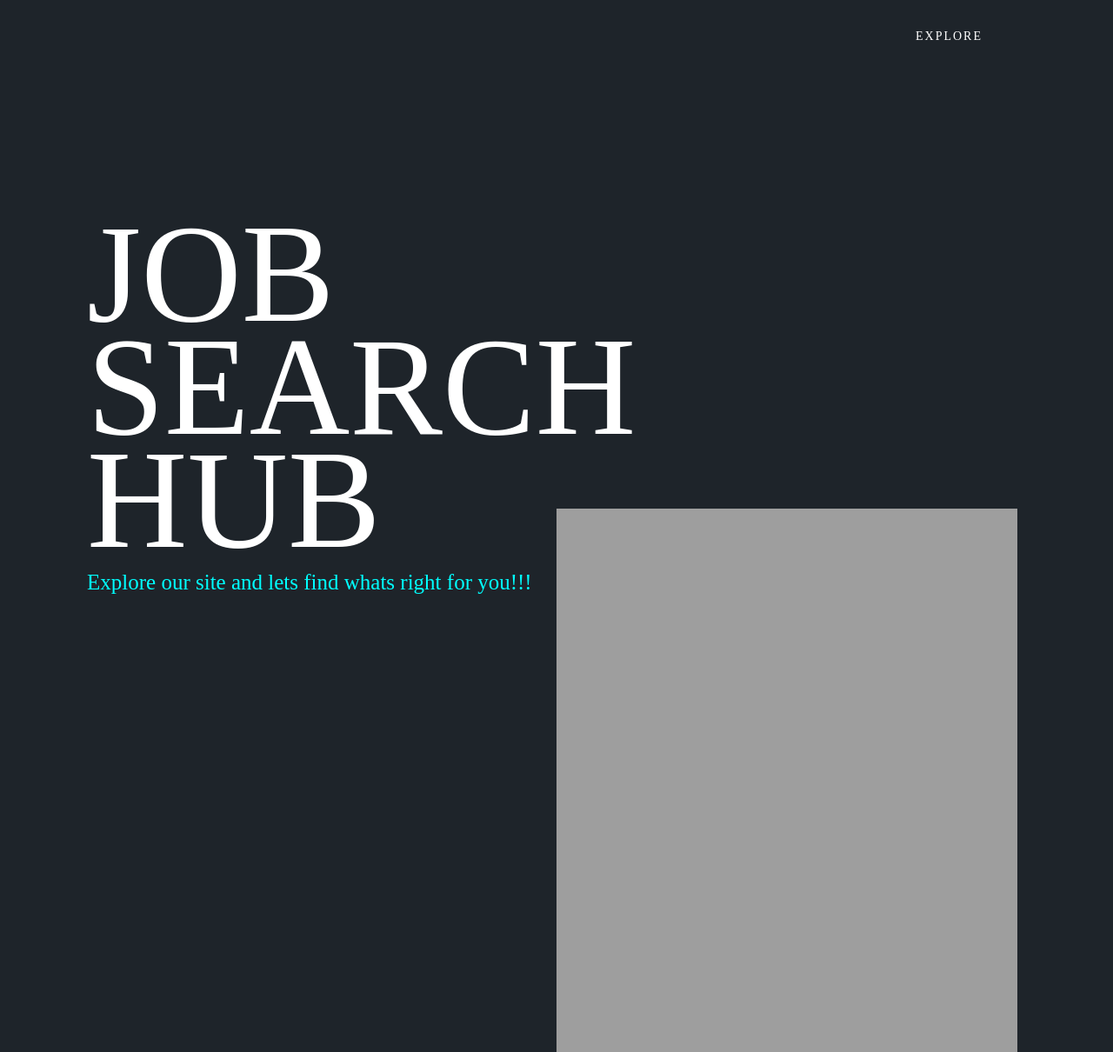
After one commit to samorobo/Job_search_hub, a PHP site: page /boon.html in a window 1280 px wide. The commit adds this page. Shown: the whole page at 87% size. Run offline with PHP 8.4, Linux system fonts and the light colour scheme.

Commit message:
My overall commit

```diff
--- /dev/null
+++ b/boon.css
@@ -0,0 +1,230 @@
+body {
+    margin: 0px;
+    background-color: #1E242A;
+}
+
+#main {
+    width: 100%;
+    height: 100%;
+    position: absolute;
+    overflow: hidden;
+
+}
+
+#box1 {
+    width: 530px;
+    height: 625px;
+      background-image: url(https://res.cloudinary.com/davims6ce/image/upload/v1597557707/1_pblr2h.png);
+     /* background-image: url('https://media.istockphoto.com/id/1200939477/photo/headshot-of-handsome-black-guy-using-laptop.jpg?s=612x612&w=0&k=20&c=h4DgqTFxDhPdTCXY_FMpCWJGm0tJU6f8tuyX4gszTEg=');  */
+    position: absolute;
+    bottom: -100%;
+    left: 30%;
+    animation: anim 2s forwards, anim2 3s forwards 3s;
+}
+
+#box1:after {
+    content: '';
+    position: absolute;
+    width: 530px;
+    height: 625px;
+     /* background: url('https://media.istockphoto.com/id/1352063475/photo/concentrated-young-business-woman-working-with-computer-in-the-office.jpg?b=1&s=170667a&w=0&k=20&c=6aj8QDY6rb2XC6JsDSxhK3l3uJZGi9GOHMOTuuUqiEk=');   */
+      background-image: url(https://res.cloudinary.com/davims6ce/image/upload/v1597557706/2_meanqt.png);
+    left: 0px;
+    z-index: -1;
+
+}
+
+@keyframes anim {
+    from {
+        bottom: -100%;
+    }
+
+    to {
+        bottom: 0%;
+    }
+}
+
+@keyframes anim2 {
+    from {
+        left: 30%;
+        width: 530px;
+    }
+
+    to {
+        width: 0px;
+        left: 50%;
+    }
+
+}
+
+#box2 {
+    width: auto;
+    height: auto;
+    font-family: 'Bahnschrift Condensed';
+    color: white;
+    font-size: 10em;
+    font-weight: 500;
+    line-height: 130px;
+    position: absolute;
+    top: 250px;
+    left: 100px;
+    overflow: hidden;
+}
+
+#text {
+    position: relative;
+    ileft: -100%;
+    animation: anim3 2s forwards 3s;
+    height: 800px;
+    width: 900px;
+
+}
+
+#text p {
+    font-size: 25px;
+    padding-top: -100px;
+    color: aqua;
+    position: relative;
+    display: flex;
+    flex-wrap: wrap;
+    bottom: 60px;
+    font-family:'Courier' monospace;
+
+}
+
+@keyframes anim3 {
+    from {
+        left: -100%;
+    }
+
+    to {
+        left: 0%;
+    }
+}
+
+#box3 {
+    overflow: hidden;
+}
+
+#container {
+    width: 100%;
+    position: absolute;
+    top: -100%;
+    animation: anim4 2s forwards 2.5s;
+}
+
+#logo {
+    float: left;
+    margin-left: 100px;
+    margin-top: 20px;
+}
+
+#logo img {
+    width: 50px;
+}
+
+#menu {
+    font-family: 'Benschrift Condensed';
+    font-size: 14px;
+    color: white;
+    letter-spacing: 2px;
+    margin-right: 150px;
+    margin-top: 20px;
+    float: right;
+}
+
+#menu ul {
+    list-style: none;
+
+}
+
+#menu li {
+    display: inline-block;
+    margin-left: 100px;
+}
+
+#menu li:hover {
+    border: 1px solid aquamarine;
+    transition: hidden;
+    overflow: hidden;
+    background: aqua;
+    border-radius: 8px;
+
+}
+
+
+
+@keyframes anim4 {
+    from {
+        top: -100%;
+    }
+
+    to {
+        top: 0%;
+
+    }
+}
+
+
+#main #text {
+    display: flex;
+    flex-direction: column;
+    margin-bottom: 100px;
+}
+
+#main .search {
+    background-color: r;
+    display: flex;
+    bottom: 100px;
+    float: right;
+
+}
+
+#main .search input {
+    height: 40px;
+    margin: 2px;
+    cursor: pointer;
+    text-align: center;
+    font-size: 17px;
+    font-weight: bold;
+    font-family:'Franklin Gothic Medium', 'Arial Narrow', Arial, sans-serif;
+    border: none;
+    border-radius: 10px;
+    /* background: linear-gradient (to bottom right,  yellow, white); */
+    /* background: rgb(246, 166, 246); */
+    background: rgb(235, 148, 235);
+    border: 2px solid purple;
+    text-indent: 10px;
+    box-shadow: 10px 10px 5px rgb(25, 141, 111, 0.6);
+    opacity: 0.8;
+}
+
+.btn4 {
+    background: aqua;
+    height: 45px;
+    width: 130px;
+    margin: 2px;
+    cursor: pointer;
+    text-align: center;
+    font-size: 17px;
+    font-weight: bold;
+    font-family:'Franklin Gothic Medium', 'Arial Narrow', Arial, sans-serif;
+    border: none;
+    border-radius: 10px;
+    opacity: 0.5;
+}
+
+#main .search input:hover {
+    opacity: 0.5;
+}
+
+.btn4:hover {
+    background: aquamarine;
+    opacity: 0.5;
+}
+
+#box3 ul li a {
+    color: white;
+    list-style-type: none;
+    text-decoration: none;
+}
--- /dev/null
+++ b/boon.html
@@ -0,0 +1,79 @@
+<!DOCTYPE html>
+<html lang="en">
+<head>
+    <meta charset="UTF-8">
+    <meta http-equiv="X-UA-Compatible" content="IE=edge">
+    <meta name="viewport" content="width=device-width, initial-scale=1.0">
+    <link rel="stylesheet" href="boon.css">
+    <title>JOB SEARCH HUB HOME PAGE</title>
+</head>
+<body>
+    <div id="main">
+        <div id="box1"></div>
+        <div id="box2">
+            <div id="text">
+                JOB<br>SEARCH HUB
+                <p>Explore our site and lets find whats right for you!!!</p>
+
+                <!-- <div class="search">
+                    <input type="Keyword" class="btn1" placeholder="keyword" id="search" name="p">
+                    <input type="where" class="btn2" placeholder="Where">
+                    <input type="categories" class="btn3" placeholder="Categories">
+                    <input type="pnnumber", class="btn2" placeholder="Page" id="page" name="pn">
+                    <button type="submit" class="btn4" id="getUser">Search</button>
+                </div> -->
+
+                <!-- <script src="https://code.jquery.com/jquery-3.2.1.min.js"></script>
+
+                <script>
+                    document.getElementById('getUser').addEventListener('click', getUser);
+                   //document.getElementById('getUser').emitter.setMaxListeners('click', getUser);
+
+                   let q = document.getElementById('search').value
+                   let pn = document.getElementById('page').value
+                   function getUser(){
+                      //console.log(document.getElementById('search').value )
+                       //console.log(document.getElementById('page').value)
+
+                       fetch('http://localhost:5500/search?' + new URLSearchParams({
+                                q: document.getElementById('search').value,
+                                pn: document.getElementById('page').value,
+                       }))
+
+                       .then((res) => res.json())
+                       .then((data) => {
+
+                           let output = '<h2>Users</h2>';
+                           console.log(data)
+                           data.forEach(function(user){
+                               output += `
+                               <ul>
+                                   <li>Title: ${user.title}</li>
+                                   <li>Level: ${user.level}</li>
+                                   <li>URL: ${user.url}</li>
+                                   <li>Location: ${user.location}</li>
+
+                               </ul>
+                               `;
+                           });
+                       document.getElementById('output').innerHTML = output;
+                       })
+                   }
+               </script> -->
+            </div>
+        </div>
+        <div id="box3">
+            <div id="container">
+                <div id="logo">
+                    <img src="" alt="">
+                </div>
+                <div id="menu">
+                    <ul>
+                        <li><a href="./test.html">EXPLORE</a></li>
+                    </ul>
+                </div>
+            </div>
+        </div>
+    </div>
+</body>
+</html>
```
Also changed, not shown: index.html (renamed from jobber.html, +9 -3 lines), jobber.css (+110 -7 lines), test.html (+13 -1 lines).
